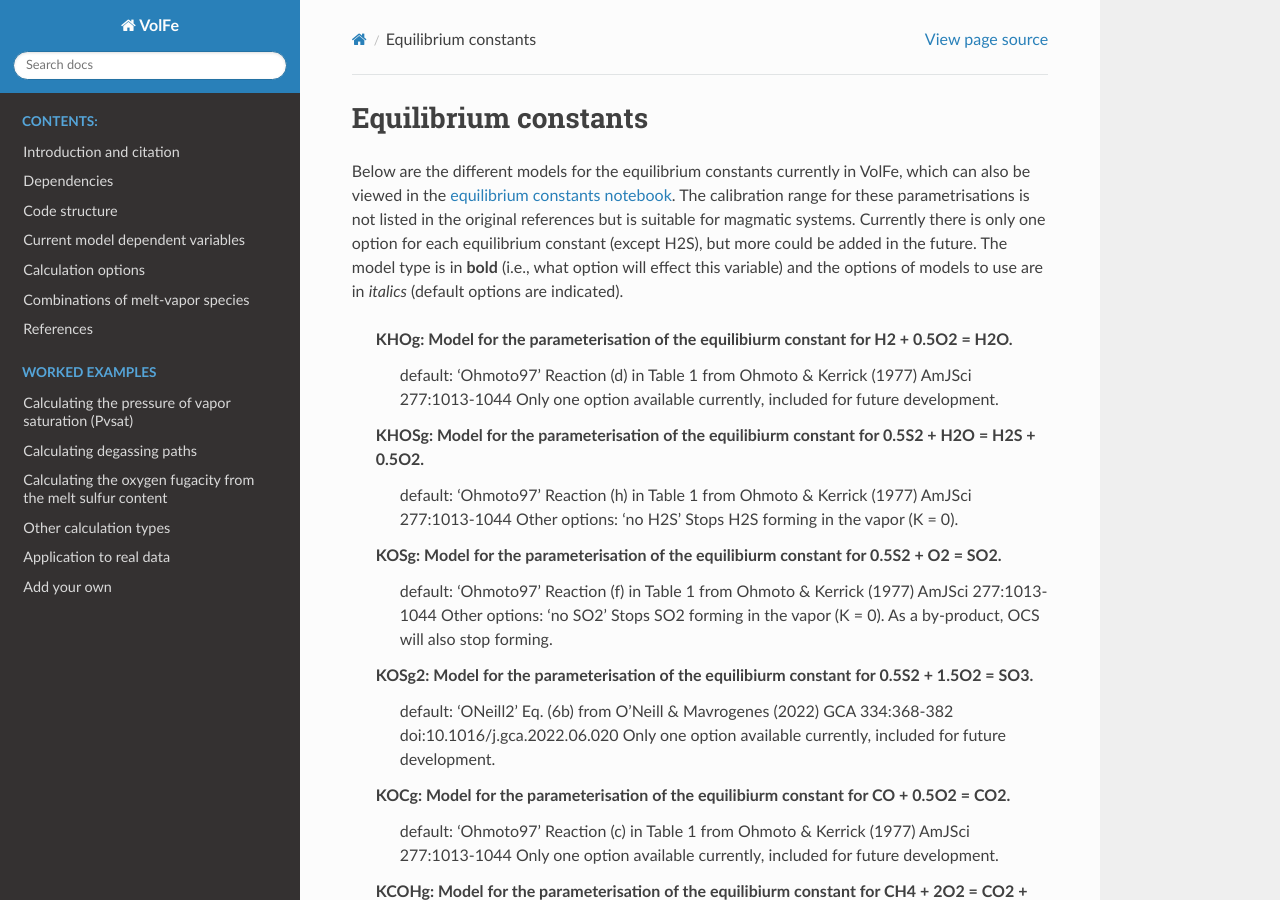
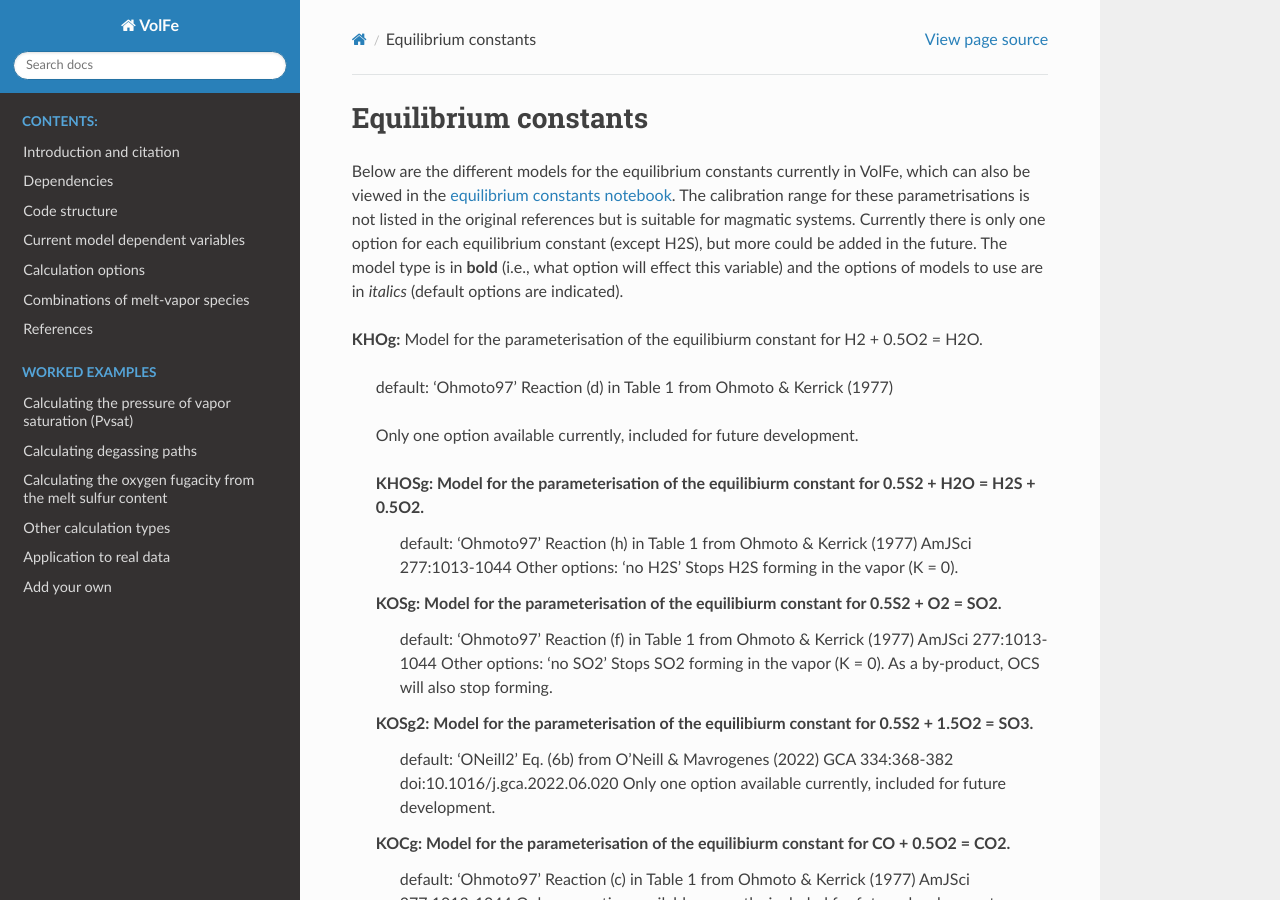
Before and after one commit to eryhughes/VolFe, a Sphinx documentation site: the page built from docs/mdv/mdv_equilibrium_constants.rst, in a window 1280 px wide and 900 px high. Built offline with Sphinx 7.4.7 and the Read the Docs theme 2.0.0, drawn with Linux system fonts in a browser that asks for light colours.

Commit message:
Update mdv_equilibrium_constants.rst

```diff
--- a/docs/mdv/mdv_equilibrium_constants.rst
+++ b/docs/mdv/mdv_equilibrium_constants.rst
@@ -7,9 +7,11 @@ The calibration range for these parametrisations is not listed in the original r
 Currently there is only one option for each equilibrium constant (except H2S), but more could be added in the future.
 The model type is in **bold** (i.e., what option will effect this variable) and the options of models to use are in *italics* (default options are indicated).
 
-    KHOg: Model for the parameterisation of the equilibiurm constant for H2 + 0.5O2 = H2O.
-        default: 'Ohmoto97' Reaction (d) in Table 1 from Ohmoto & Kerrick (1977) AmJSci 277:1013-1044
-        Only one option available currently, included for future development.
+**KHOg:** Model for the parameterisation of the equilibiurm constant for H2 + 0.5O2 = H2O.
+
+    default: 'Ohmoto97' Reaction (d) in Table 1 from Ohmoto & Kerrick (1977)
+
+    Only one option available currently, included for future development.
 
     KHOSg: Model for the parameterisation of the equilibiurm constant for 0.5S2 + H2O = H2S + 0.5O2.
         default: 'Ohmoto97' Reaction (h) in Table 1 from Ohmoto & Kerrick (1977) AmJSci 277:1013-1044
```
